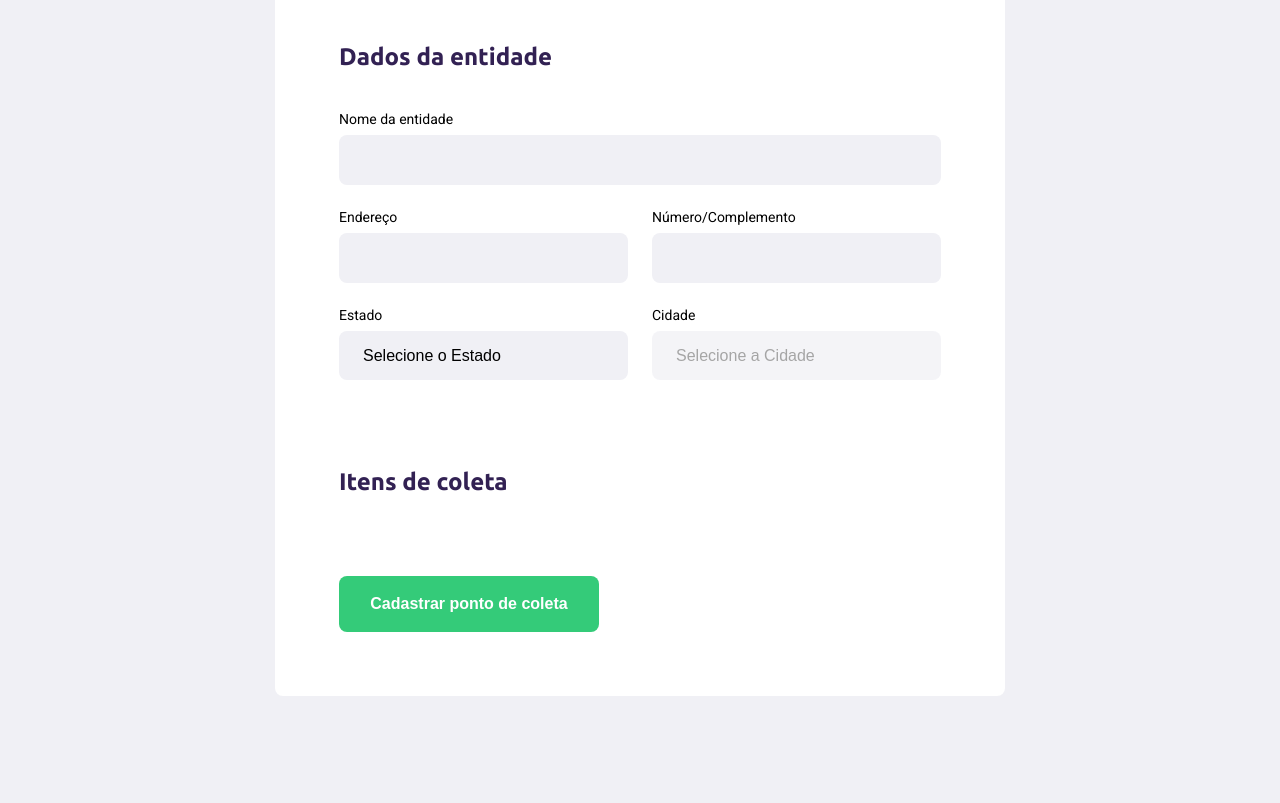
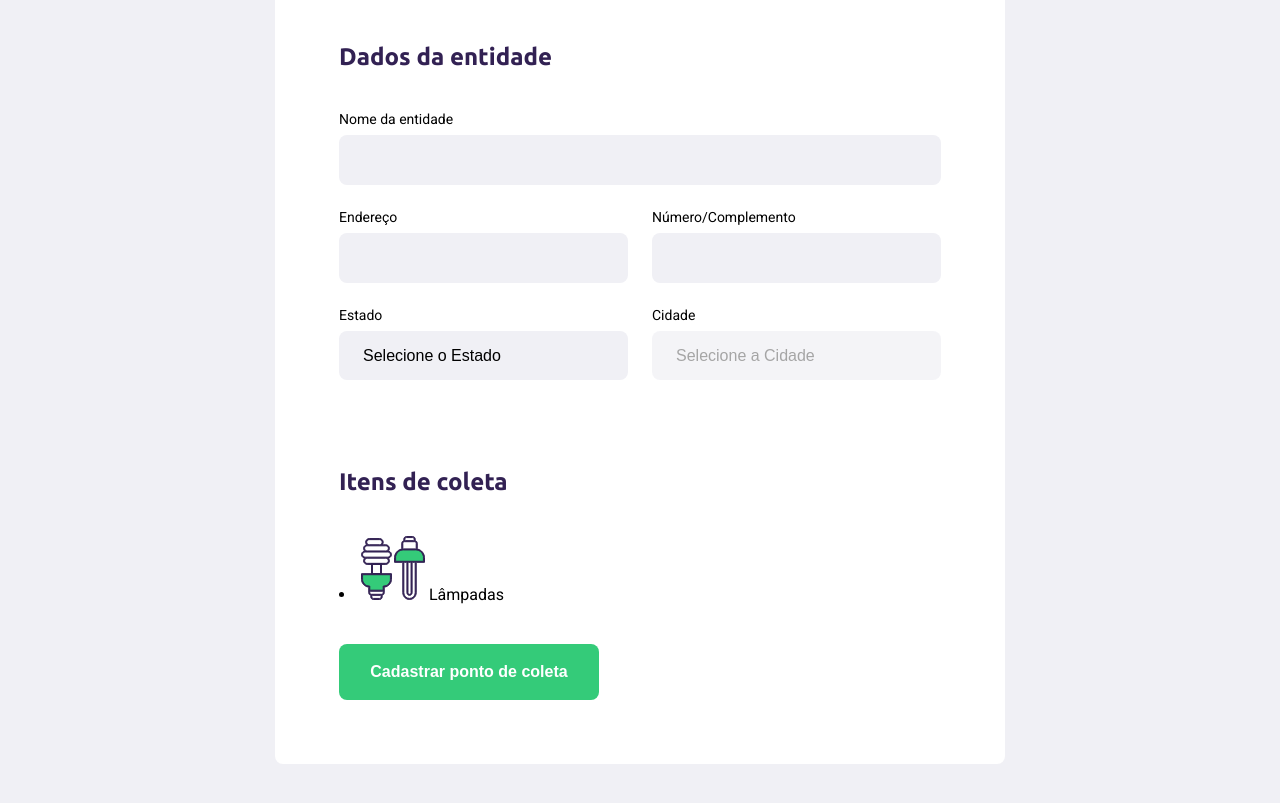
Before and after one commit to Sara-Alcaras/Ecoleta, a plain HTML site: page create-point.html in a window 1280 px wide. Shown: the part 299-1102 px from the top of the page. Before the commit the page ends 1075 px from the top, so only its background shows below. Drawn offline with Linux system fonts and the light colour scheme; no server answers.

Commit message:
collection items

```diff
--- a/create-point.html
+++ b/create-point.html
@@ -72,6 +72,15 @@
                         <legend>
                             <h2>Itens de coleta</h2>
                         </legend>
+
+                        <div class="items-grid">
+                            <li data-id="1">
+                                <img src="/assets/lampadas.svg" alt="Lâmpadas">
+                                <span>Lâmpadas</span>
+                            </li>
+
+
+                        </div>
                     </fieldset>
 
                     <button type="submit">Cadastrar ponto de coleta</button>
```
